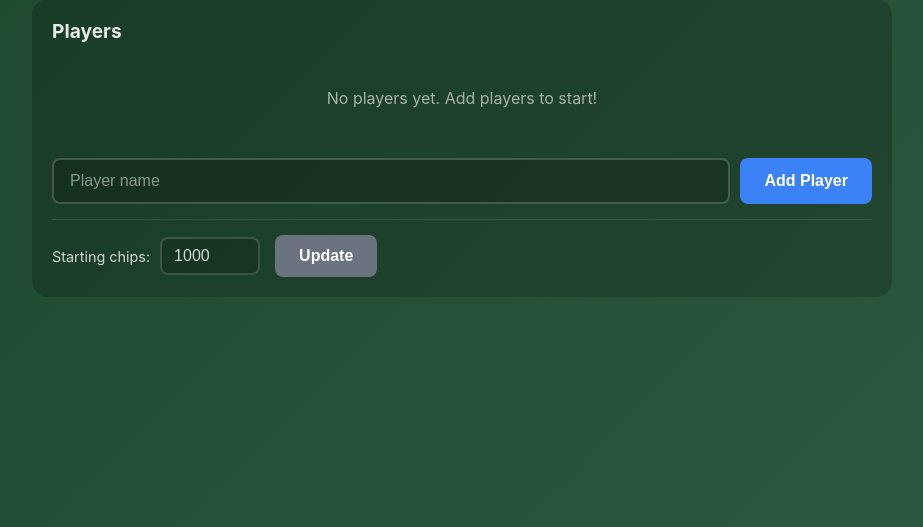
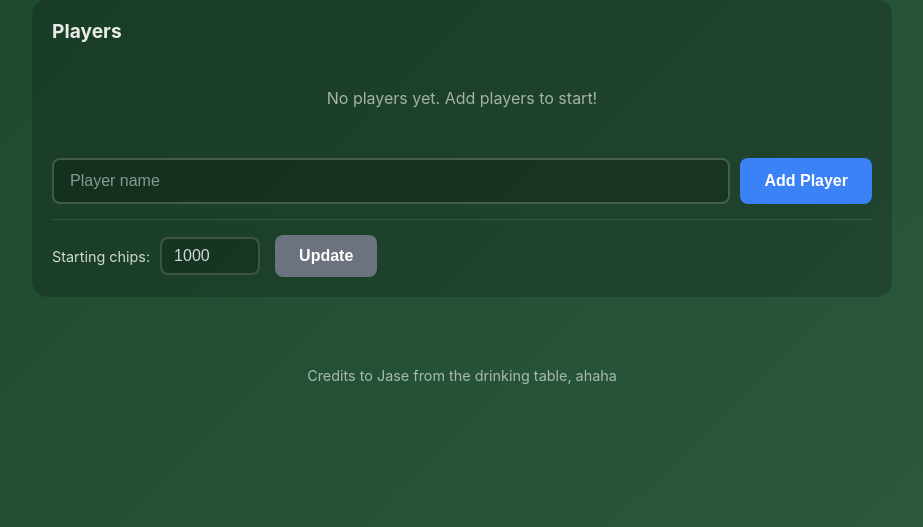
Before and after one commit to mAengo31/Poker-chip-tracker, a Flask app: page / in a window 1280 px wide. Shown: the part 273-800 px from the top of the page, without its empty margins (178-1101 px from the left). Run offline with Flask 2, Linux system fonts and the light colour scheme.

Commit message:
Add footer with credits to Jase
🤖 Generated with [Claude Code](https://claude.com/claude-code)

Co-Authored-By: Claude Opus 4.5 <noreply@anthropic.com>

```diff
--- a/static/css/style.css
+++ b/static/css/style.css
@@ -387,6 +387,15 @@ h2 {
     margin-bottom: 15px;
 }
 
+/* Footer */
+footer {
+    text-align: center;
+    padding: 20px;
+    margin-top: 30px;
+    opacity: 0.6;
+    font-size: 0.9rem;
+}
+
 /* Responsive */
 @media (max-width: 600px) {
     h1 {
--- a/templates/index.html
+++ b/templates/index.html
@@ -86,6 +86,8 @@
         </div>
     </div>
 
+    <footer>Credits to Jase from the drinking table, ahaha</footer>
+
     <script src="{{ url_for('static', filename='js/app.js') }}"></script>
 </body>
 </html>
```
